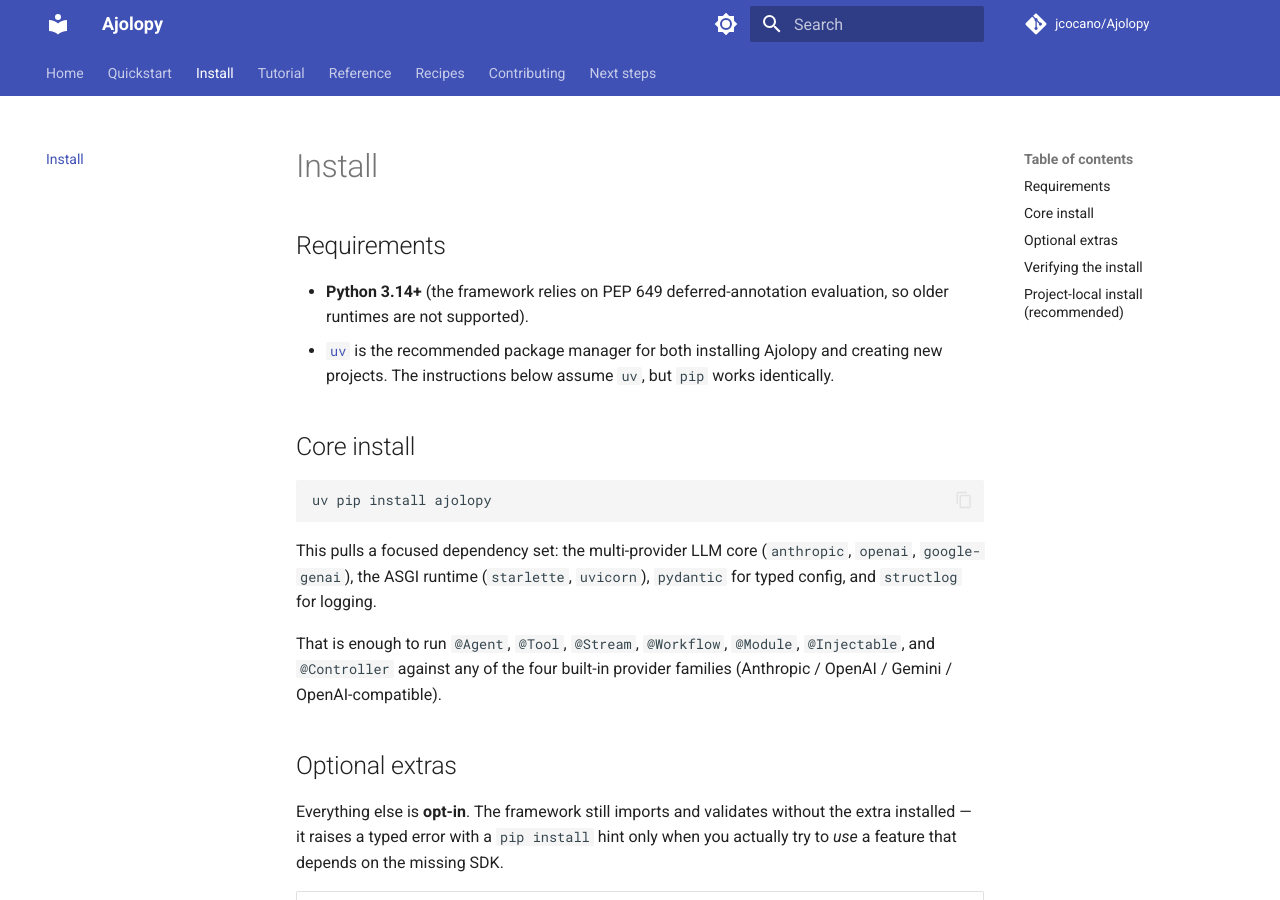
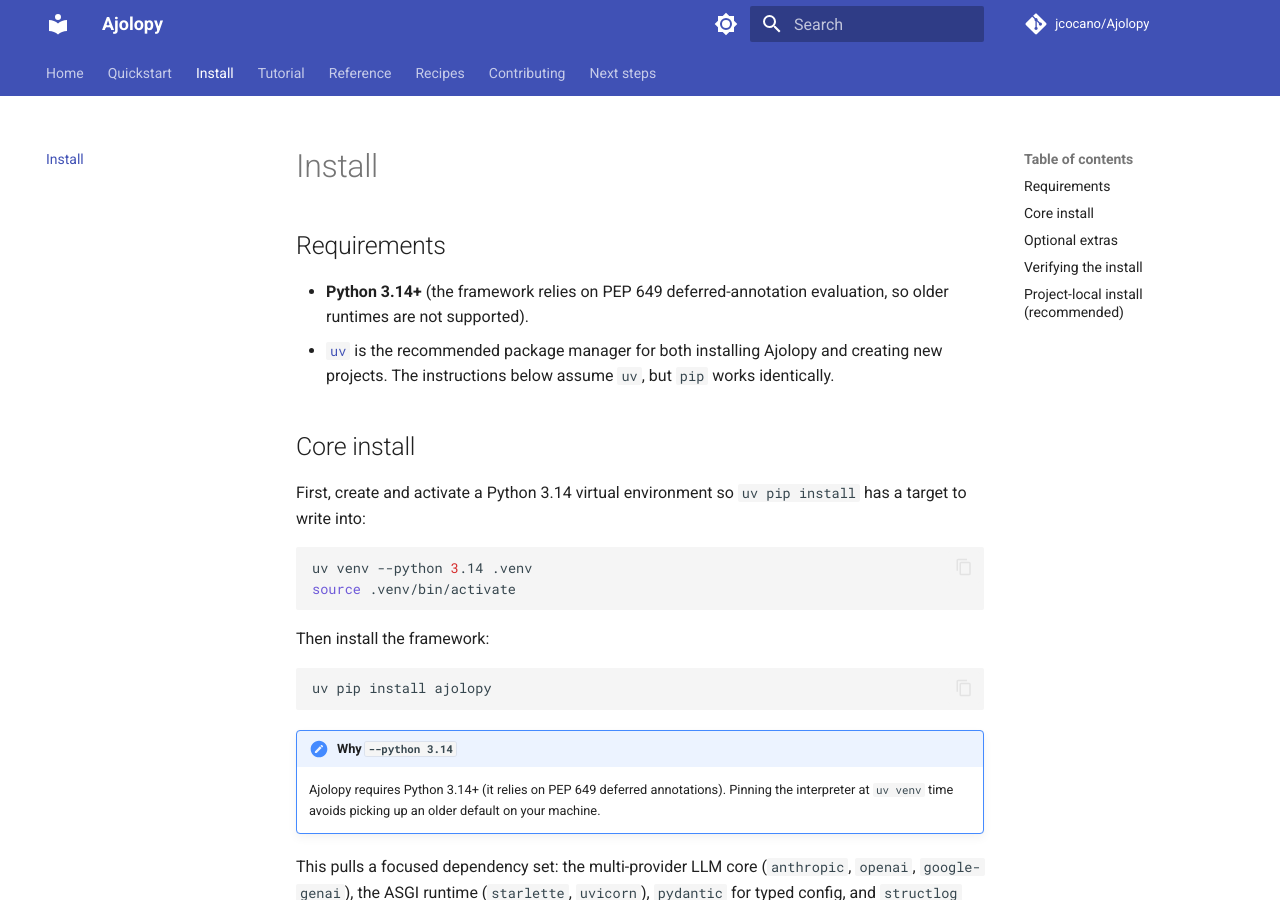
Before and after one commit to jcocano/Ajolopy, an MkDocs documentation site: the page built from docs/install.md, in a window 1280 px wide and 900 px high. Built offline with MkDocs 1.6.1 and Material for MkDocs 9.7.7, drawn with Linux system fonts in a browser that asks for light colours; comment, search, counter and statistics services are not loaded; some of the changed text lies outside the part shown.

Commit message:
fix(docs): add uv venv prerequisite to install.md (AJ-85)
The install page told fresh visitors to run `uv pip install ajolopy`
without first creating a virtual environment, so the very first command
on the page failed with `error: No virtual environment found`. The
install page is linked directly from the README install instructions
and the PyPI project page, so a meaningful share of inbound traffic
hit this on the AJ-79 launch-readiness smoke walk.

Mirrors the prose pattern that AJ-82 (PR #140) introduced in
`docs/quickstart.md`: prepend a `uv venv --python 3.14 .venv` +
`source .venv/bin/activate` block and a "Why --python 3.14" note before
the `uv pip install ajolopy` command, and re-state the venv prereq in
the verifying-install snippet so it stands on its own. No content
changes beyond the prereq scaffolding.

````diff
--- a/docs/install.md
+++ b/docs/install.md
@@ -10,9 +10,24 @@
 
 ## Core install
 
+First, create and activate a Python 3.14 virtual environment so `uv pip
+install` has a target to write into:
+
+```bash
+uv venv --python 3.14 .venv
+source .venv/bin/activate
+```
+
+Then install the framework:
+
 ```bash
 uv pip install ajolopy
 ```
+
+!!! note "Why `--python 3.14`"
+    Ajolopy requires Python 3.14+ (it relies on PEP 649 deferred
+    annotations). Pinning the interpreter at `uv venv` time avoids
+    picking up an older default on your machine.
 
 This pulls a focused dependency set: the multi-provider LLM core
 (`anthropic`, `openai`, `google-genai`), the ASGI runtime (`starlette`,
@@ -55,6 +70,16 @@
 
 ## Verifying the install
 
+If you are in a fresh shell (no `.venv` yet), create and activate one
+first so `uv pip install` has a target to write into:
+
+```bash
+uv venv --python 3.14 .venv
+source .venv/bin/activate
+```
+
+Then install and import the framework:
+
 ```bash
 uv pip install ajolopy
 python -c "import ajolopy; print(ajolopy.__version__)"
````
